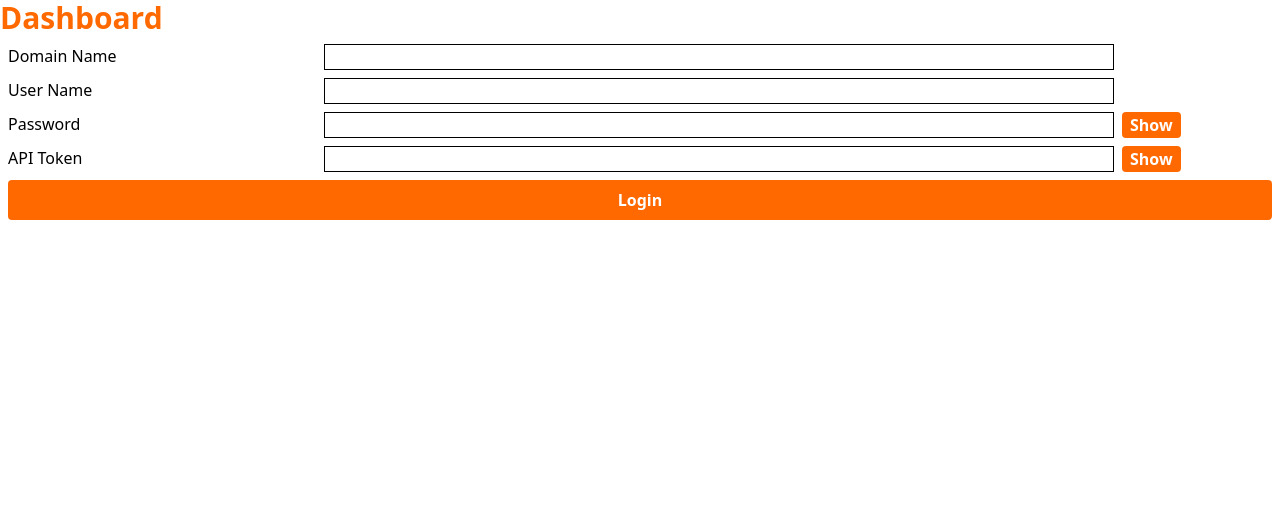
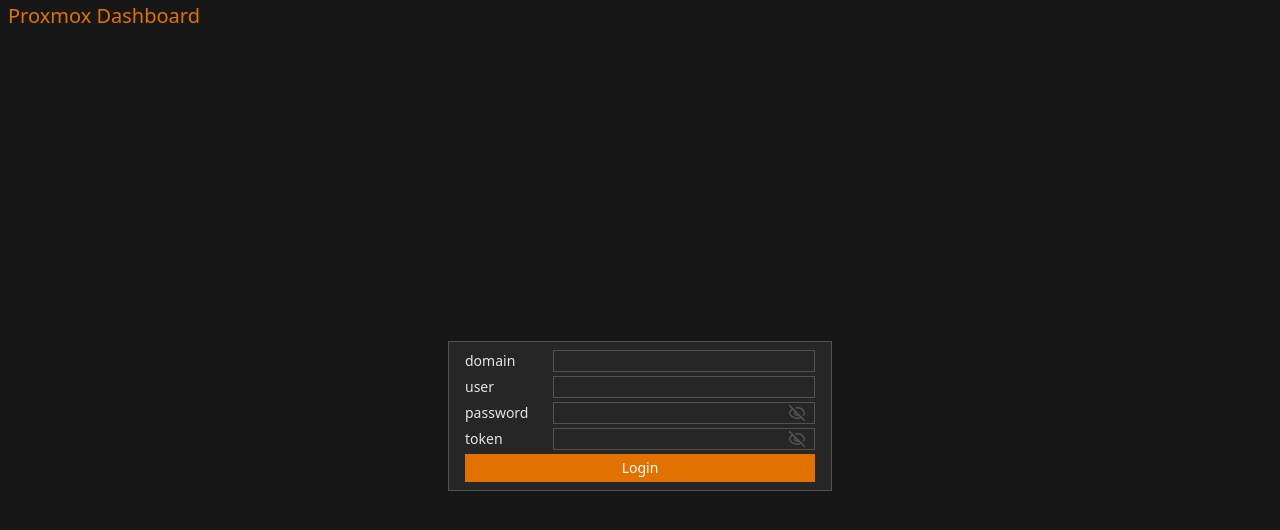
Before and after one commit to MatthiasBenaets/proxmox-dashboard, a SvelteKit app: page /login in a window 1280 px wide. Shown: the top 530 px of the page. Built offline with nearby package versions, Linux system fonts and the light colour scheme; no server answers.

Commit message:
basic login/header styling

```diff
--- a/package.json
+++ b/package.json
@@ -37,6 +37,7 @@
 		"vite-plugin-mkcert": "^1.17.8"
 	},
 	"dependencies": {
+		"@lucide/svelte": "^0.525.0",
 		"crypto-js": "^4.2.0"
 	}
 }
--- a/src/app.html
+++ b/src/app.html
@@ -6,7 +6,7 @@
     <meta name="viewport" content="width=device-width, initial-scale=1" />
     %sveltekit.head%
   </head>
-	<body data-sveltekit-preload-data="hover">
+  <body data-sveltekit-preload-data="hover" style="background-color: var(--color-neutral-900)">
     <div style="display: contents">%sveltekit.body%</div>
   </body>
 </html>
--- /dev/null
+++ b/src/lib/components/Header.svelte
@@ -0,0 +1,13 @@
+<script lang="ts">
+  import { page } from '$app/state';
+</script>
+
+<nav class="sticky top-0 flex h-8 w-full flex-row items-center px-2">
+  <h1 class="text-bold text-xl text-amber-600">Proxmox Dashboard</h1>
+
+  {#if page.url.pathname !== '/' && page.url.pathname !== '/login'}
+    <form action="/logout" method="POST" class="ml-auto">
+      <button type="submit" class="cursor-pointer">Logout</button>
+    </form>
+  {/if}
+</nav>
--- a/src/routes/+layout.svelte
+++ b/src/routes/+layout.svelte
@@ -1,7 +1,16 @@
 <script lang="ts">
-	import '../app.css';
+  import '../app.css';
+  import Header from '$lib/components/Header.svelte';
 
-	let { children } = $props();
+  let { children } = $props();
 </script>
 
-{@render children()}
+<div
+  class="flex h-screen min-w-5xl flex-col bg-neutral-900 text-sm text-neutral-200"
+  data-sveltekit-prefetch
+>
+  <Header />
+  <main class="flex flex-grow items-center justify-center">
+    {@render children()}
+  </main>
+</div>
--- a/src/routes/login/+page.svelte
+++ b/src/routes/login/+page.svelte
@@ -1,30 +1,31 @@
 <script lang="ts">
   import { enhance } from '$app/forms';
+  import { Eye, EyeOff } from '@lucide/svelte';
 
   let { data, form } = $props();
   let formInput = $state([
     {
       name: 'domainName',
-      label: 'Domain Name',
+      label: 'domain',
       type: 'text',
       value: data.domainName,
     },
     {
       name: 'userName',
-      label: 'User Name',
+      label: 'user',
       type: 'text',
       value: data.userName,
     },
     {
       name: 'password',
-      label: 'Password',
+      label: 'password',
       type: 'password',
       toggle: true,
       visible: false,
     },
     {
       name: 'apiToken',
-      label: 'API Token',
+      label: 'token',
       type: 'text',
       value: data.apiToken,
       toggle: true,
@@ -34,13 +35,12 @@
   let pending = $state(false);
 </script>
 
-<h1 class="text-3xl font-bold text-orange-500">Dashboard</h1>
-
 {#if data.domainName && data.userName && data.apiToken}
   <form action="?/logout" method="POST" use:enhance>
     <button type="submit">Logout</button>
   </form>
 {:else}
+  <div class="m-auto w-96 border-1 border-neutral-600 bg-neutral-800 px-2">
     <form
       action="?/login"
       method="POST"
@@ -55,14 +55,14 @@
       class="m-2 flex flex-col"
     >
       {#each formInput as input (input.name)}
-      <div class="flex w-full flex-row pb-2">
+        <div class="relative flex w-full flex-row items-center pb-1">
           <label for={input.name} class="w-2/8">{input.label}</label>
           <input
             type={input.toggle ? (input.visible ? 'text' : 'password') : input.type}
             name={input.name}
             required
             defaultValue={form?.[input.name as keyof typeof form] || input.value || ''}
-          class="w-5/8 border border-black"
+            class="w-6/8 border border-neutral-600"
           />
           {#if input.toggle}
             <button
@@ -70,9 +70,14 @@
               onmousedown={() => (input.visible = !input.visible)}
               onmouseup={() => (input.visible = !input.visible)}
               onmouseleave={() => (input.visible = false)}
-            class="ml-2 cursor-pointer rounded bg-orange-500 px-2 font-bold text-white hover:bg-orange-700"
+              class="absolute right-0 mr-[1px] cursor-pointer bg-neutral-800 px-2 text-neutral-600"
+              aria-label={input.visible ? 'Hide password' : 'Show password'}
             >
-            Show
+              {#if input.visible}
+                <Eye size={18} />
+              {:else}
+                <EyeOff size={18} />
+              {/if}
             </button>
           {/if}
         </div>
@@ -80,7 +85,7 @@
       <button
         type="submit"
         disabled={pending}
-      class="cursor-pointer rounded bg-orange-500 px-4 py-2 font-bold text-white hover:bg-orange-700"
+        class="cursor-pointer bg-amber-600 px-4 py-1 text-white hover:bg-amber-500"
       >
         {#if !pending}
           Login
@@ -92,4 +97,5 @@
         <p class="text-red-500">{form.error}</p>
       {/if}
     </form>
+  </div>
 {/if}
--- /dev/null
+++ b/src/routes/logout/+server.ts
@@ -0,0 +1,8 @@
+import { clearAuthCookies } from '$lib/cookies';
+import { redirect } from '@sveltejs/kit';
+
+export async function POST({ cookies }) {
+  clearAuthCookies(cookies);
+  console.log('test');
+  return redirect(303, '/login');
+}
```
Also changed, not shown: 1 other file (tests, documents, lock files or other folders). Lines whose indentation alone changed are shown as unchanged.
